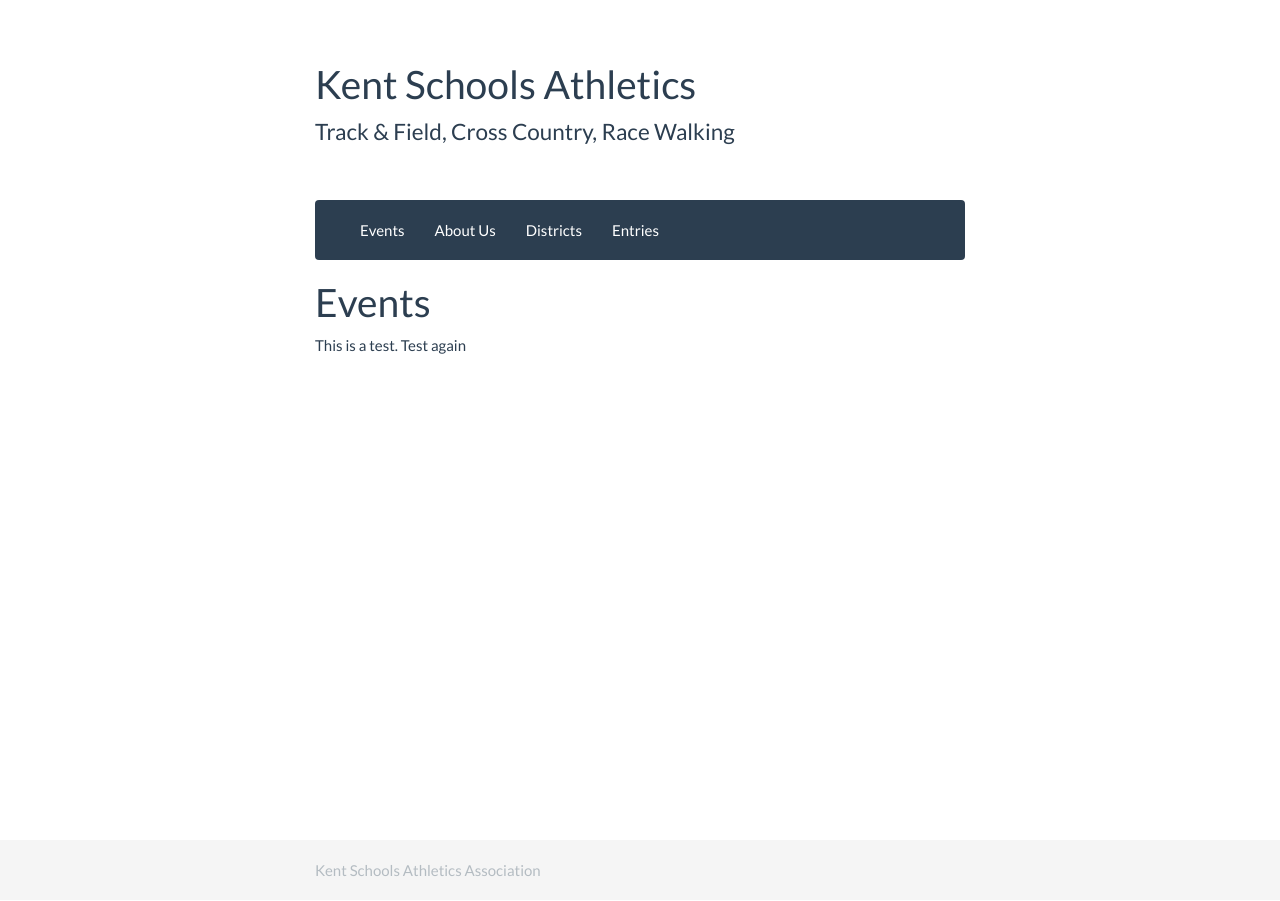
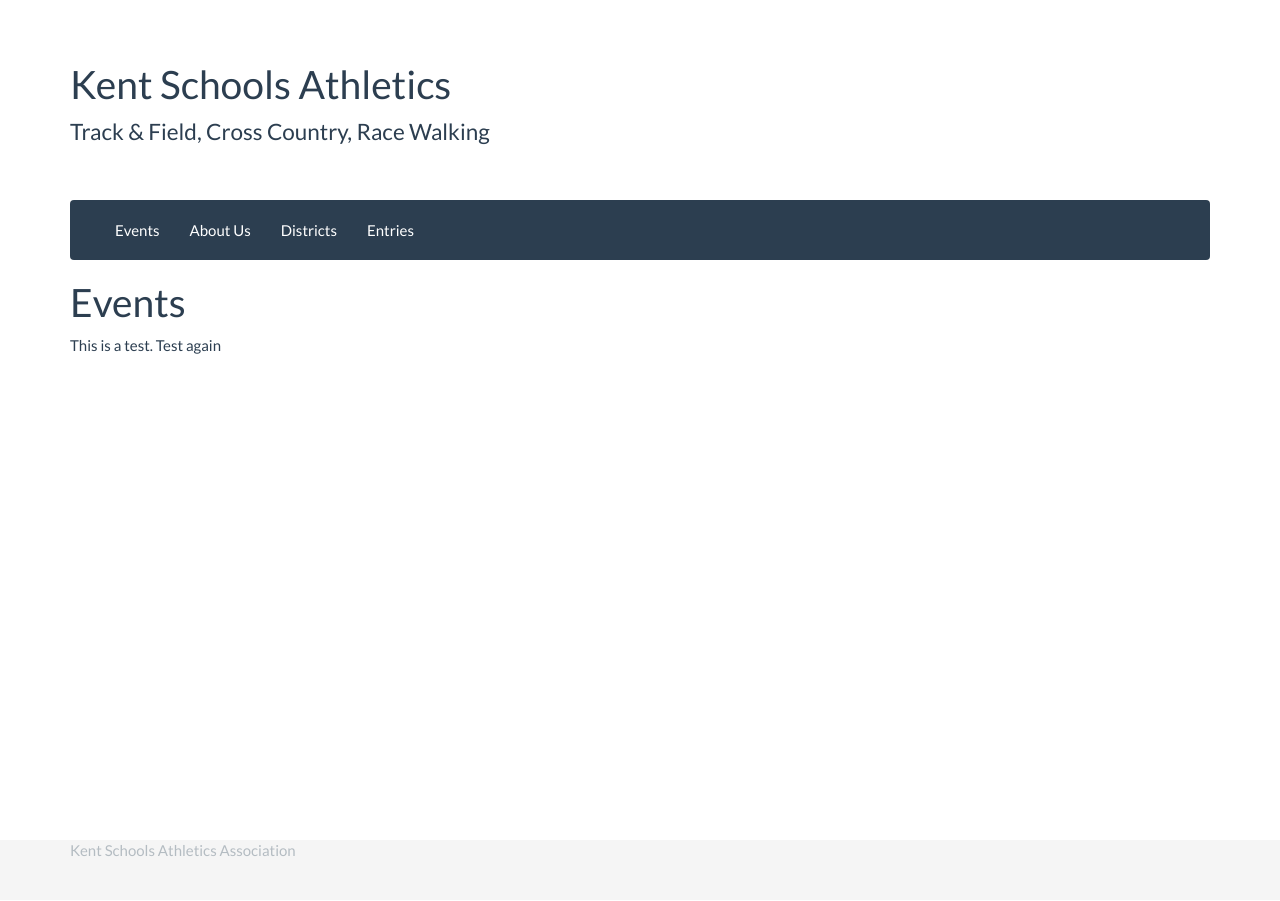
Before and after one commit to chrisnewark/chrisnewark.github.io, a Jekyll site: the page built from index.md, in a window 1280 px wide. Built offline with Jekyll 4.4.1, drawn with Linux system fonts in a browser that asks for light colours.

Commit message:
Removed custom styles

```diff
--- a/css/custom.css
+++ b/css/custom.css
@@ -16,17 +16,3 @@ body {
   height: 60px;
   background-color: #f5f5f5;
 }
-
-
-/* Custom page CSS
--------------------------------------------------- */
-/* Not required for template or sticky footer method. */
-
-.container {
-  width: auto;
-  max-width: 680px;
-  padding: 0 15px;
-}
-.container .text-muted {
-  margin: 20px 0;
-}
```
